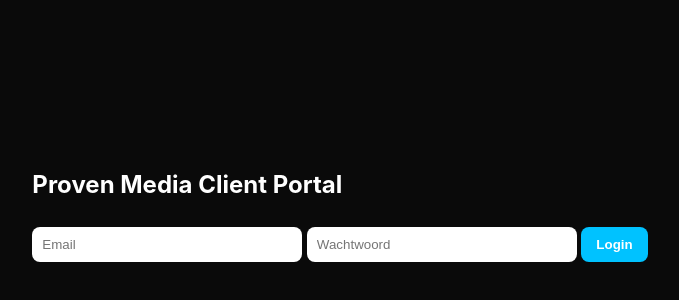
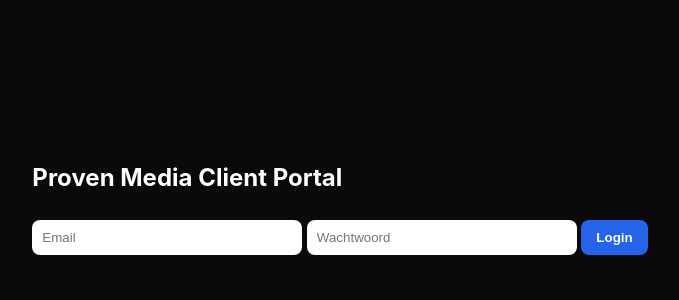
Before and after one commit to ImTimmee/clientportal-proven, a plain HTML site: page index.html in a window 1280 px wide. Shown: the part 190-490 px from the top of the page, without its empty margins (300-979 px from the left). Drawn offline with Linux system fonts and the light colour scheme.

Commit message:
Update style.css

```diff
--- a/style.css
+++ b/style.css
@@ -1,28 +1,35 @@
 body {
   font-family: 'Inter', sans-serif;
-  background: #0a0a0a;
+  background-color: #0a0a0a;
   color: #fff;
   display: flex;
+  flex-direction: column;
+  align-items: center;
   justify-content: center;
-  align-items: center;
   height: 100vh;
-  flex-direction: column;
+  margin: 0;
 }
 
 input {
-  margin: 8px 0;
+  margin: 6px 0;
   padding: 10px;
   width: 250px;
+  border-radius: 8px;
   border: none;
-  border-radius: 8px;
+  outline: none;
 }
 
 button {
-  background: #00c2ff;
+  background-color: #2563eb;
+  color: #fff;
   border: none;
   padding: 10px 15px;
+  margin-top: 8px;
   border-radius: 8px;
   cursor: pointer;
-  color: #fff;
   font-weight: bold;
 }
+
+button:hover {
+  background-color: #1e4ed8;
+}
```
